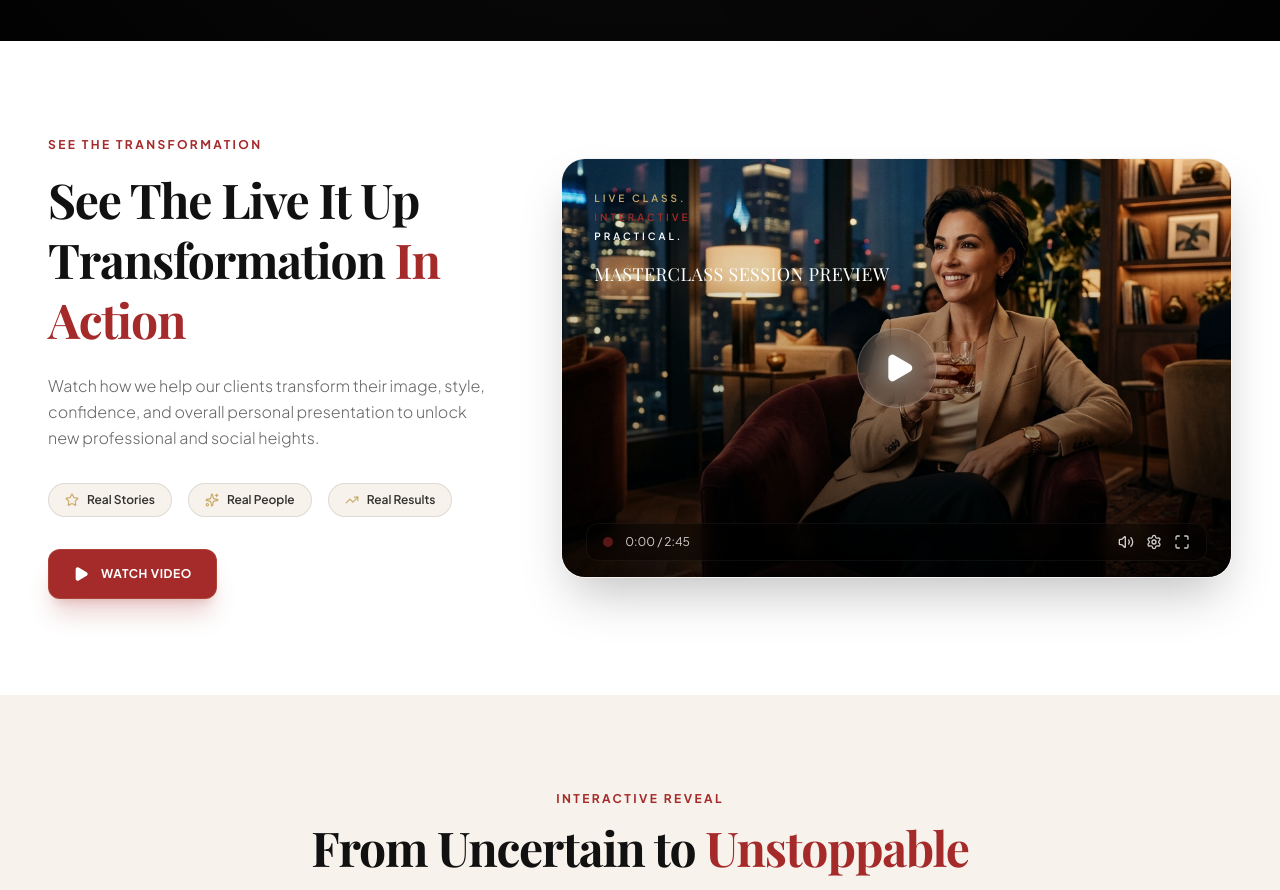
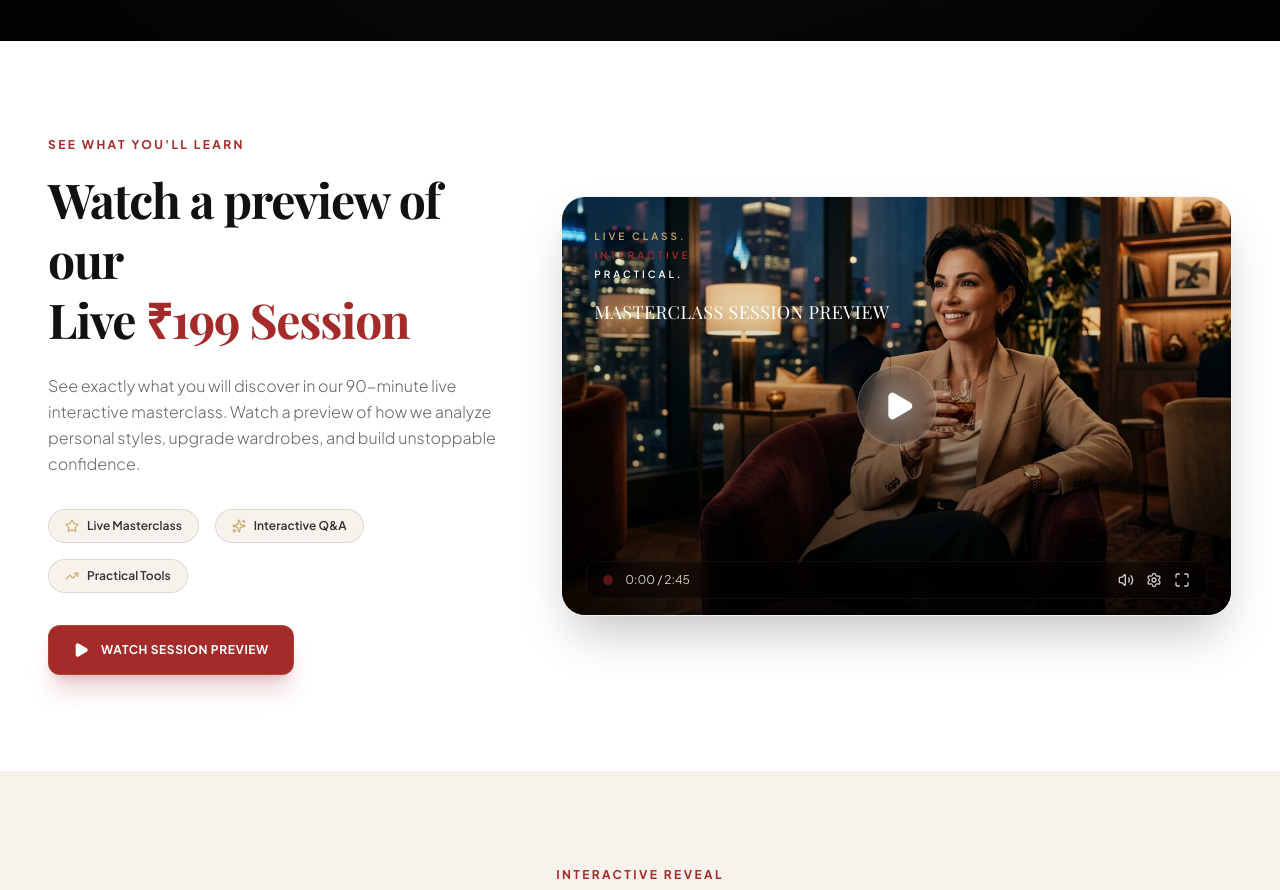
Before and after one commit to charantejguniganti/LIU_landing_2, a Next.js app: page / in a window 1280 px wide. Shown: the part 1060-1950 px from the top of the page. Built offline with nearby package versions, Linux system fonts and the light colour scheme.

Commit message:
Copywriting: restore Watch a preview of our Live ₹199 Session text to video segment

```diff
--- a/src/components/FeaturedVideo.tsx
+++ b/src/components/FeaturedVideo.tsx
@@ -22,29 +22,29 @@ export default function FeaturedVideo() {
             className="lg:col-span-5 flex flex-col justify-center"
           >
             <span className="text-accent-red text-xs font-bold tracking-[0.2em] uppercase mb-4">
-              {"SEE THE TRANSFORMATION"}
+              {"SEE WHAT YOU'LL LEARN"}
             </span>
             <h2 className="font-serif text-3xl md:text-4xl lg:text-5xl font-bold tracking-tight text-[#111111] leading-tight mb-6">
-              See The Live It Up<br />
-              Transformation <span className="text-accent-red">In Action</span>
+              Watch a preview of our<br />
+              Live <span className="text-accent-red">₹199 Session</span>
             </h2>
             <p className="text-black/60 text-sm md:text-base font-light leading-relaxed mb-8 max-w-md">
-              Watch how we help our clients transform their image, style, confidence, and overall personal presentation to unlock new professional and social heights.
+              See exactly what you will discover in our 90-minute live interactive masterclass. Watch a preview of how we analyze personal styles, upgrade wardrobes, and build unstoppable confidence.
             </p>
 
             {/* Icons indicators */}
             <div className="flex flex-wrap gap-4 mb-8">
               <div className="flex items-center gap-2 border border-black/10 px-4 py-2 rounded-full bg-secondary-bg">
                 <Star className="w-3.5 h-3.5 text-accent-gold" />
-                <span className="text-xs font-semibold text-black/80">Real Stories</span>
+                <span className="text-xs font-semibold text-black/80">Live Masterclass</span>
               </div>
               <div className="flex items-center gap-2 border border-black/10 px-4 py-2 rounded-full bg-secondary-bg">
                 <Sparkles className="w-3.5 h-3.5 text-accent-gold" />
-                <span className="text-xs font-semibold text-black/80">Real People</span>
+                <span className="text-xs font-semibold text-black/80">Interactive Q&A</span>
               </div>
               <div className="flex items-center gap-2 border border-black/10 px-4 py-2 rounded-full bg-secondary-bg">
                 <TrendingUp className="w-3.5 h-3.5 text-accent-gold" />
-                <span className="text-xs font-semibold text-black/80">Real Results</span>
+                <span className="text-xs font-semibold text-black/80">Practical Tools</span>
               </div>
             </div>
 
@@ -55,7 +55,7 @@ export default function FeaturedVideo() {
                 className="inline-flex items-center gap-3 bg-accent-red hover:bg-accent-red/90 text-white text-xs font-bold uppercase tracking-wider px-6 py-4 rounded-xl transition-all duration-300 transform hover:scale-105 shadow-xl shadow-accent-red/20 border border-accent-gold/20 cursor-pointer"
               >
                 <Play className="w-4 h-4 fill-white" />
-                WATCH VIDEO
+                WATCH SESSION PREVIEW
               </button>
             </div>
           </motion.div>
```
